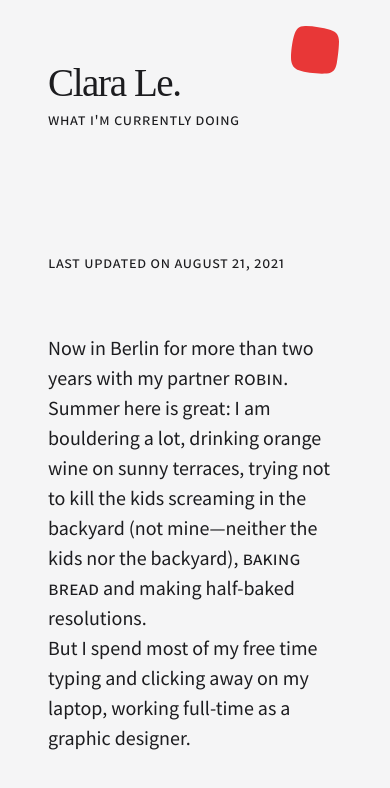
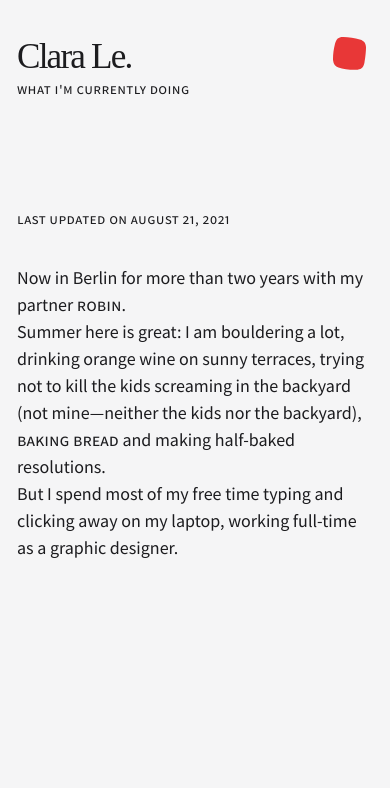
Before and after one commit to hgcl/clara-website, a Next.js app: page /now in a window 390 px wide. Shown: the top 788 px of the page. Built offline with nearby package versions, Linux system fonts and the light colour scheme; a web font is replaced by a local one; what @splitbee/web, @tailwindcss/typography would draw is missing.

Commit message:
:lipstick: Add mobile and tablet responsiveness

```diff
--- a/components/MediaModalOpen.js
+++ b/components/MediaModalOpen.js
@@ -49,7 +49,7 @@ const MediaModalOpen = ({
         width: 1.5rem;
         font-size: 1.5rem;
         line-height: 0.5;
-        color: var(--color-text-default);
+        color: var(--color-text-reversed);
       }
       .review-background {
         position: fixed;
@@ -87,6 +87,9 @@ const MediaModalOpen = ({
         .review-text {
           color: var(--color-text-default);
         }
+        .close-review {
+          color: var(--color-text-default);
+        }
       }
     `}</style>
   );
--- a/components/MenuToggle.js
+++ b/components/MenuToggle.js
@@ -64,9 +64,9 @@ export const MenuToggle = ({ toggle, setHook }) => {
         z-index: 50;
         cursor: pointer;
         position: fixed;
-        top: 1.25rem;
-        right: 2.25rem;
-        width: 3rem;
+        top: var(--margin-bottom-small);
+        right: 1rem;
+        width: 2.5rem;
         background-color: transparent;
         color: var(--color-accent-default);
         transform: rotate(0);
@@ -78,6 +78,13 @@ export const MenuToggle = ({ toggle, setHook }) => {
       }
       .hidden-menu-toggle {
         top: -3rem;
+      }
+
+      @media screen and (min-width: 768px) {
+        .menu {
+          width: 3rem;
+          right: var(--padding-sides-default);
+        }
       }
     `}</style>
   );
--- a/components/header.js
+++ b/components/header.js
@@ -5,7 +5,7 @@ export default function Header({ pageDescription }) {
   const styles = (
     <style jsx>{`
       .website-name {
-        margin-top: 3rem;
+        margin-top: var(--margin-bottom-small);
       }
       .page-description {
         margin-bottom: var(--margin-bottom-default);
--- a/components/intro.js
+++ b/components/intro.js
@@ -12,11 +12,20 @@ export default function Intro() {
         height: 100vh;
       }
       .intro > h1 {
-        font-size: var(--font-size-h0);
+        font-size: var(--font-size-h1);
       }
       .intro > p {
-        font-size: var(--font-size-h2);
+        font-size: var(--font-size-h4);
         line-height: var(--line-height-h2);
+      }
+      @media screen and (min-width: 640px) {
+        .intro > h1 {
+          font-size: var(--font-size-h0);
+        }
+        .intro > p {
+          font-size: var(--font-size-h2);
+          line-height: var(--line-height-h2);
+        }
       }
     `}</style>
   );
@@ -24,7 +33,7 @@ export default function Intro() {
     <section className="intro">
       {styles}
       <h1>{WEBSITE_NAME}</h1>
-      <p className="text-2xl md:text-4xl">
+      <p>
         <Link href="/about">Polymath</Link>, currently{" "}
         <Link href="/portfolio">Designer</Link>. See what I am{" "}
         <Link href="/blog">writing</Link>, <Link href="/books">reading</Link> or{" "}
--- a/components/post-header.js
+++ b/components/post-header.js
@@ -17,6 +17,14 @@ export default function PostHeader({
       .post-info {
         display: none;
       }
+      .post-date {
+        text-align: center;
+      }
+      @media screen and (min-width: 768px) {
+        .post-date {
+          text-align: left;
+        }
+      }
     `}</style>
   );
   return (
@@ -29,7 +37,7 @@ export default function PostHeader({
           Post URL
         </a>
       </div>
-      <div>
+      <div className="post-date">
         <DatePost dateString={date} dtPublished />
         {coverImage && <CoverImage title={title} src={coverImage} />}
       </div>
--- a/components/post-title.js
+++ b/components/post-title.js
@@ -2,14 +2,17 @@ export default function PostTitle({ children, className }) {
   const styles = (
     <style jsx>{`
       h1 {
-        letter-spacing: -0.05em;
+        text-align: center;
+      }
+      @media screen and (min-width: 768px) {
+        h1 {
+          text-align: left;
+        }
       }
     `}</style>
   );
   return (
-    <h1
-      className={`${className} text-6xl md:text-7xl lg:text-8xl tracking-tighter leading-tight md:leading-none text-center md:text-left mb-12`}
-    >
+    <h1 className={className}>
       {styles}
       {children}
     </h1>
--- a/pages/portfolio.js
+++ b/pages/portfolio.js
@@ -14,12 +14,20 @@ export default function Portfolio() {
 
   const imageRowStyles = (
     <style jsx>{`
-      .flex {
-        margin-left: -10rem;
-        margin-right: -10rem;
-      }
       .flex img {
         border-radius: 0.25rem;
+      }
+      @media screen and (min-width: 768px) {
+        .flex {
+          margin-left: -4rem;
+          margin-right: -4rem;
+        }
+      }
+      @media screen and (min-width: 1024px) {
+        .flex {
+          margin-left: -8rem;
+          margin-right: -8rem;
+        }
       }
     `}</style>
   );
--- a/styles/global.css
+++ b/styles/global.css
@@ -12,6 +12,7 @@
 --accent-light: #fc4444;
 */
 
+/* MOBILE FIRST */
 :root {
   /* Screen breakpoints (min-width) */
   --sm-screen: "640px";
@@ -22,8 +23,8 @@
   /* Dimensions */
   --container-width: 36rem;
   --margin-bottom-default: 6rem;
-  --margin-bottom-small: 3rem;
-  --padding-sides-default: 2rem;
+  --margin-bottom-small: 2rem;
+  --padding-sides-default: 0.5rem;
   /* Colors */
   --color-bg-default: #f5f5f6;
   --color-bg-transparent: rgba(19, 19, 21, 0.96);
@@ -44,31 +45,21 @@
   /* Font sizes */
   /* Font scales info https://www.rawkblog.com/2018/05/modular-scale-typography-with-css-variables-and-sass/ */
   --font-size: 1rem;
-  --font-size-base: 10px;
+  --font-size-base: 9px;
   --font-size-big: calc(2 * var(--font-size-base)); /* 20px */
   --font-ratio: 1.25;
   --font-size-small: calc(var(--font-size) / 1.2);
   --font-size-h4: calc(var(--font-size) * var(--font-ratio));
   --font-size-h3: calc(var(--font-size-h4) * var(--font-ratio));
   --font-size-h2: calc(var(--font-size-h3) * var(--font-ratio));
-  --font-size-h1: calc(
-    var(--font-size-h2) * var(--font-ratio) * var(--font-ratio) *
-      var(--font-ratio) * var(--font-ratio)
+  --font-size-h1: calc(var(--font-size-h2) * var(--font-ratio));
+  --font-size-h0: calc(
+    var(--font-size-h1) * var(--font-ratio) * var(--font-ratio)
   );
-  --font-size-h0: calc(var(--font-size-h1) * var(--font-ratio));
   /* Line height */
   --line-height-p: 1.5;
   --line-height-h2: 1.2;
   --line-height-h1: 1.125;
-}
-
-@media (prefers-color-scheme: dark) {
-  :root {
-    --color-bg-default: #1c1c1f;
-    --color-bg-contrast: #f5f5f6;
-    --color-text-default: #f5f5f6;
-    --color-text-reversed: #1c1c1f;
-  }
 }
 
 @font-face {
@@ -111,19 +102,19 @@ h4 {
 h3 {
   font-size: var(--font-size-h3);
   line-height: var(--line-height-h2);
-  letter-spacing: -0.05rem;
+  letter-spacing: -0.1rem;
 }
 
 h2 {
   font-size: var(--font-size-h2);
   line-height: var(--line-height-h2);
-  letter-spacing: -0.07rem;
+  letter-spacing: -0.1rem;
 }
 
 h1 {
   font-size: var(--font-size-h1);
   line-height: var(--line-height-h1);
-  letter-spacing: -0.23rem;
+  letter-spacing: -0.1rem;
 }
 
 a {
@@ -141,3 +132,37 @@ a:hover {
   font-variant-caps: all-small-caps;
   letter-spacing: 0.02rem;
 }
+
+/* > TABLET MD */
+@media screen and (min-width: 768px) {
+  :root {
+    /* Dimensions */
+    --margin-bottom-small: 3rem;
+    --padding-sides-default: 2rem;
+    /* Font sizes */
+    --font-size-base: 10px;
+    --font-size-h1: calc(
+      var(--font-size-h2) * var(--font-ratio) * var(--font-ratio) *
+        var(--font-ratio) * var(--font-ratio)
+    );
+    --font-size-h0: calc(var(--font-size-h1) * var(--font-ratio));
+  }
+  h3 {
+    letter-spacing: -0.05rem;
+  }
+  h2 {
+    letter-spacing: -0.07rem;
+  }
+  h1 {
+    letter-spacing: -0.23rem;
+  }
+}
+
+@media (prefers-color-scheme: dark) {
+  :root {
+    --color-bg-default: #1c1c1f;
+    --color-bg-contrast: #f5f5f6;
+    --color-text-default: #f5f5f6;
+    --color-text-reversed: #1c1c1f;
+  }
+}
```
